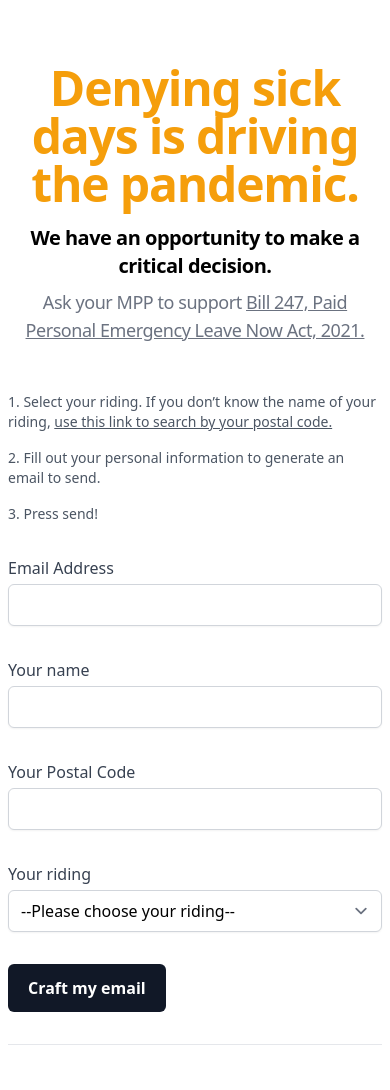
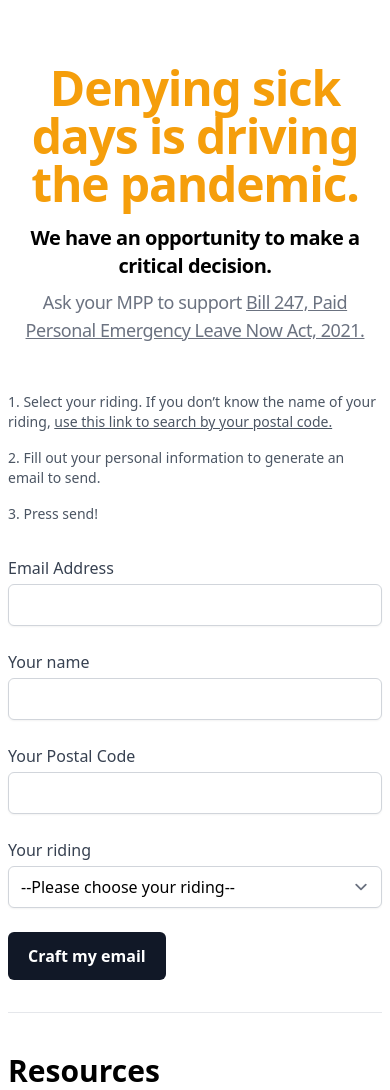
Before and after one commit to drewminns/bill247, a React app: page / in a window 390 px wide. Shown: the top 1090 px of the page. Built offline with nearby package versions, Linux system fonts and the light colour scheme; what @tailwindcss/typography would draw is missing.

Commit message:
fixes some styles

```diff
--- a/src/App.tsx
+++ b/src/App.tsx
@@ -122,6 +122,7 @@ export const App = () => {
         <div className="text-center py-8">
           <p className="text-green-500 text-4xl font-bold">Sent!</p>
           <p className="text-xl">Thank you. Please share this link and ask others to contact their MPP's.</p>
+          <p className="text-gray-600">You should receive a copy in your mailbox shortly.</p>
           <button onClick={handleReset} className="font-semibold py-3 px-4 bg-gray-900 text-white rounded-md mt-4">
             Send another?
           </button>
--- a/src/components/Form.tsx
+++ b/src/components/Form.tsx
@@ -30,7 +30,7 @@ export const Form = ({ formCallback }: { formCallback: any }) => {
   return (
     <div>
       <form onSubmit={handleSubmit(onSubmit)} className="md:flex flex-wrap">
-        <label htmlFor="emailAddress" className="block md:w-1/2 mb-8 md:pr-6">
+        <label htmlFor="emailAddress" className="block md:w-1/2 mb-6 md:pr-6">
           <span className="text-gray-700">Email Address</span>
           <input
             type="email"
@@ -39,7 +39,7 @@ export const Form = ({ formCallback }: { formCallback: any }) => {
           />
           {errors.emailAddress ? <p className="text-sm text-red-500">Your email is required</p> : null}
         </label>
-        <label htmlFor="name" className="block md:w-1/2 mb-8 md:pr-6">
+        <label htmlFor="name" className="block md:w-1/2 mb-6 md:pr-6">
           <span className="text-gray-700">Your name</span>
           <input
             type="text"
@@ -48,7 +48,7 @@ export const Form = ({ formCallback }: { formCallback: any }) => {
           />
           {errors.name ? <p className="text-sm text-red-500">Name is required</p> : null}
         </label>
-        <label htmlFor="name" className="block md:w-1/2 mb-8 md:pr-6">
+        <label htmlFor="name" className="block md:w-1/2 mb-6 md:pr-6">
           <span className="text-gray-700">Your Postal Code</span>
           <input
             type="text"
@@ -60,7 +60,7 @@ export const Form = ({ formCallback }: { formCallback: any }) => {
           />
           {errors.postalcode ? <p className="text-sm text-red-500">Please provide a valid postal code</p> : null}
         </label>
-        <label htmlFor="riding" className="block md:w-1/2 mb-8 md:pr-6">
+        <label htmlFor="riding" className="block md:w-1/2 mb-6 md:pr-6">
           <span className="text-gray-700">Your riding</span>
           <select
             defaultValue="ajax"
```
